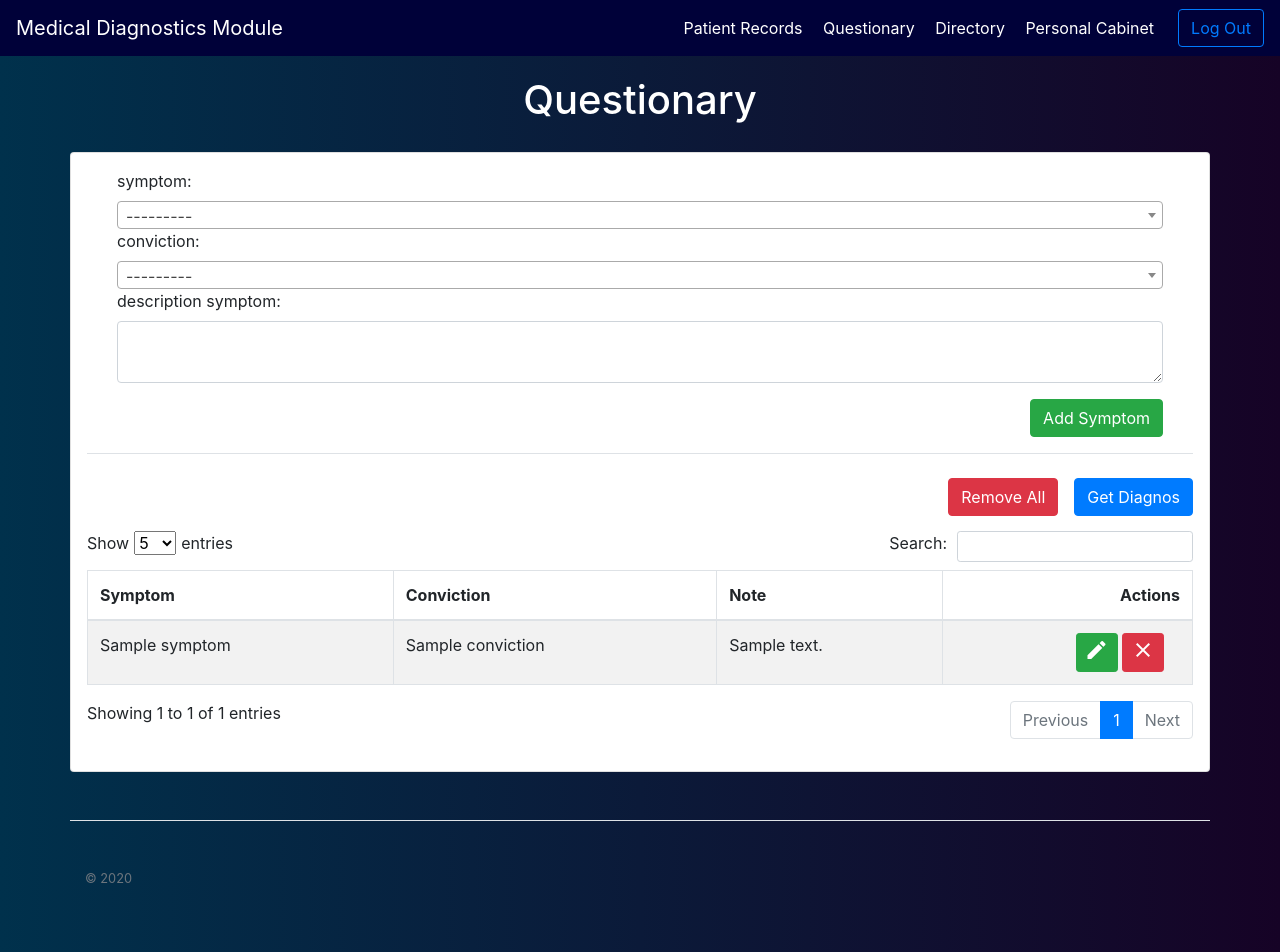
After one commit to VLco/PsichoDiagnosis, a Django app: a page that uses core/templates/core/view_form.html in a window 1280 px wide. The commit adds this page. Run offline with Django 3.2, Linux system fonts and the light colour scheme; tables that the repository leaves empty hold one stand-in row (values such as "Sample post"); some libraries are stand-ins or nearby versions.

Commit message:
change form, diagnosis

```diff
--- a/core/admin.py
+++ b/core/admin.py
@@ -24,6 +24,9 @@ admin.site.register(PatientRecord)
 admin.site.register(PatientList)
 admin.site.register(Anamesis)
 admin.site.register(Epicrisis)
+admin.site.register(Diagnosis)
+admin.site.register(Symptom)
+admin.site.register(SelectedSymptoms)
 # admin.site.register(Answer)
 # admin.site.register(Ancket)
 # admin.site.register(Patient)
--- a/core/forms.py
+++ b/core/forms.py
@@ -324,3 +324,28 @@ class formEpicrisis(forms.Form):
     hospitalization.widget.attrs.update({'class': 'form-control'})
     hospitalDischarge.widget.attrs.update({'class': 'form-control'})
     is_over.widget.attrs.update({'class': 'form-control'})
+
+
+class FormSymptomForm(forms.Form):
+    idSymRow= forms.IntegerField(required='', label="")
+    idSymId= forms.IntegerField(required='', label="")
+    idForm = forms.IntegerField(required='', label="")
+    idSym = forms.ModelChoiceField(queryset=Symptom.objects.all(), to_field_name="id", label="symptom")
+    idConv = forms.ModelChoiceField(queryset=Conviction.objects.all(), to_field_name="id", label="conviction")
+    note = forms.CharField(required='',max_length=1000, widget=forms.Textarea(attrs={'rows': 2, 'cols': 40}), label="description symptom")
+
+    idSym.widget.attrs.update({'class': 'form-control'})
+    idConv.widget.attrs.update({'class': 'form-control'})
+    note.widget.attrs.update({'class': 'form-control'})
+
+class uFormSymptomForm(forms.Form):
+    uqidSymRow= forms.IntegerField(required='', label="")
+    uqidSymId= forms.IntegerField(required='', label="")
+    uqidForm = forms.IntegerField(required='', label="")
+    uqidSym = forms.ModelChoiceField(queryset=Symptom.objects.all(), to_field_name="id", label="symptoms")
+    uqidConv = forms.ModelChoiceField(queryset=Conviction.objects.all(), to_field_name="id", label="convictions")
+    uqnote = forms.CharField(required='',max_length=1000, widget=forms.Textarea(attrs={'rows': 2, 'cols': 40}), label="description symptoms")
+
+    uqidSym.widget.attrs.update({'class': 'form-control'})
+    uqidConv.widget.attrs.update({'class': 'form-control'})
+    uqnote.widget.attrs.update({'class': 'form-control'})
--- a/core/models.py
+++ b/core/models.py
@@ -116,9 +116,9 @@ class Conviction(models.Model):
 
 class Form(models.Model):
     Diagnosis = models.ForeignKey(Diagnosis, on_delete=models.CASCADE)
-    Diagnos = models.ForeignKey(Diagnos, on_delete=models.CASCADE)
+    Diagnos = models.ForeignKey(Diagnos, on_delete=models.CASCADE, null=True)
     Name = models.CharField(max_length=1000, verbose_name='name')
-    DateForm = models.DateField(default=date.today(), null=True)
+    DateForm = models.DateField(default=date.today())
     Note = models.CharField(max_length=50000, verbose_name='note')
     Conviction = models.ForeignKey(Conviction, on_delete=models.CASCADE, null=True)
 
--- /dev/null
+++ b/core/templates/core/view_form.html
@@ -0,0 +1,360 @@
+{% extends 'core/base.html' %}
+{% block title %}Questionary{% endblock %}
+
+{% block content %}
+<div class="d-flex justify-content-center mt-3">
+    <div class="col-md-7 mb-1 mt-1 text-white text-center ">
+        <div class="container">
+            <h1 class="jumbotron-heading">Questionary</h1>
+        </div>
+    </div>
+</div>
+
+
+<div class="card container bg-white mt-3 p-3 ">
+    <div>
+        <div class="container border-bottom mb-4 ">
+            <form class="container pb-3 add-sym" method="POST">
+                {% csrf_token %}
+                {{ formS }}
+                <div class="d-flex flex-row-reverse mt-3">
+                    <button type="submit" class="btn btn-success">Add Symptom</button>
+                </div>
+
+            </form>
+        </div>
+
+        <table id="symptom_table" class="table table-striped table-bordered " cellspacing="0" style="width:100%">
+            <thead>
+                <div class="d-flex justify-content-between mt-3">
+                    <div class="row mt-1 ml-1 ">
+                        <h5 id="diagnos_get" class="text-primary jumbotron-heading"></h5>
+                        <h5 id="conviction_get" class="ml-2 text-primary jumbotron-heading"></h5>
+                    </div>
+                    <div>
+                        <a id="del_symptom_btn" href="#"  class="btn btn-danger btn-xs pull-left mr-3">Remove All</a>
+                        <a id="symptom_btn" href="#"  class="btn btn-primary btn-xs pull-left">Get Diagnos</a>
+                    </div>
+
+                </div>
+
+                <tr>
+                    <th>Symptom</th>
+                    <th>Conviction</th>
+                    <th>Note</th>
+                    <th class="text-right">Actions</th>
+                </tr>
+            </thead>
+            <tbody>
+                {% for symptom in symptomes %}
+                <tr>
+                    <td>{{ symptom.Symptom.Name }}</td>
+                    <td>{{ symptom.Conviction.Name }}</td>
+                    <td>{{ symptom.Note }}</td>
+                    <td class="td-actions text-right">
+                        <button type="button" rel="tooltip" data-id="{{ symptom.id }}" class="btn btn-success btn-just-icon btn-sm update" data-original-title="" title="">
+                            <i class="material-icons">edit</i>
+                        </button>
+                        <button type="button" rel="tooltip" data-id="{{ symptom.id }}" class="btn btn-danger btn-just-icon btn-sm delete mr-3" data-original-title="" title="">
+                            <i class="material-icons">close</i>
+                        </button>
+                    </td>
+                </tr>
+
+                {% endfor %}
+            </tbody>
+        </table>
+    </div>
+</div>
+
+<form id="form_sym" class="add-form" method="POST">
+    <div id="add_symptom" class="modal" tabindex="0" role="dialog">
+        <div class="modal-dialog" role="document">
+          <div class="modal-content">
+            <div class="modal-header">
+              <h5 class="modal-title">Create symptom rule</h5>
+              <button type="button" class="close" data-dismiss="modal" aria-label="Close">
+                <span aria-hidden="true">&times;</span>
+              </button>
+            </div>
+            <div class="modal-body container d-flex flex-column">
+              {% csrf_token %}
+              {{ uformS }}
+            </div>
+            <div class="modal-footer">
+              <button type="button" class="btn btn-secondary" data-dismiss="modal">Close</button>
+              <button type="submit" class="btn btn-primary">Update</button>
+             </div>
+          </div>
+        </div>
+    </div>
+</form>
+
+
+<script>
+    $(document).ready(function(){
+        // Скрываем и отображаем необходимые поля
+        $('#id_idSymRow').hide();
+        $('#id_idSymId').hide();
+        $('#id_idForm').hide();
+        $('#id_idForm').val({{ form.id }});
+        $("#id_uqidSymRow").hide();
+        $("#id_uqidSymId").hide();
+        $("#id_uqidForm").hide();
+
+        //Работа с таблицами
+        $('#symptom_table').DataTable({
+            "aLengthMenu": [[5, 10, 25, -1], [5, 10, 25, "All"]]
+        });
+        $("[data-toggle=tooltip]").tooltip();
+
+        //Списки формы
+        $('#id_idSym').select2();
+        $('#id_idConv').select2();
+        $("#id_uqidSym").select2({dropdownParent: $("#add_symptom")});
+        $("#id_uqidConv").select2({dropdownParent: $("#add_symptom")});
+
+        //Тут мы только получаем данные для записи (изменение и открытие формы)
+        $(document).delegate('.update', 'click', function() {
+            var idelem = $(this).data('id');
+            var row = $(this).closest("tr").get(0);
+
+            url_get = "{% url 'get_questForm' %}";
+            form_name= "#form_sym";
+            modal_name= "#add_symptom";
+            table_name= "#symptom_table";
+
+            var oTable = $(table_name).dataTable();
+            rowids = oTable.fnGetPosition(row);
+
+            if(url_get !=""){
+                $.post(url_get, {id:idelem, 'csrfmiddlewaretoken': '{{ csrf_token }}'}, function(data) {
+                    if(data.id != -1){
+                        $("#id_uqidSymRow").val(parseInt(rowids));
+                        $("#id_uqidSymId").val(data.id);
+                        $("#id_uqidForm").val("{{form.id}}");
+                        $("#id_uqidSym").val(data.sym);
+                        $("#id_uqidConv").val(data.conv);
+                        $("#id_uqnote").val(data.note);
+
+                        document.getElementById("select2-id_uqidSym-container").textContent=data.namesym;
+                        document.getElementById("select2-id_uqidConv-container").textContent=data.nameconv;
+                        $(modal_name).modal('show');
+                    }
+                    else {
+                        alert("Data not recognized");
+                    }
+                });
+            } else{
+                alert("Error: url not correct");
+            }
+        });
+
+        // Добавление данных
+        $('.add-sym').submit(function(e){
+            e.preventDefault();
+            url_add = "{% url 'add_questForm' %}";
+            table_name= "#symptom_table";
+
+            rowid = $(this)[0][1]["value"];
+            iddb = $(this)[0][1]["value"];
+
+            datain = $(this).serialize();
+            if(url_add !=""){
+
+                    $.post(url_add, datain, function(data) {
+                    if(data.id == "-1"){
+                        alert("Line not added");
+                    }else if(data.id == "-2"){
+                        alert("Line not added, symptom exists");
+                    } else {
+                        var rData = [
+                            data.sym,
+                            data.conv,
+                            data.note,
+                            '<div class="container text-right">'+
+                            '<button type="button" rel="tooltip" data-id="'+data.id+'"  class="btn btn-success btn-just-icon btn-sm pr-2 update" data-original-title="" title=""> '+
+                               '<i class="material-icons">edit</i>'+
+                            '</button> '+
+                            '<button type="button" rel="tooltip" data-id="'+data.id+'"  class="btn btn-danger btn-just-icon btn-sm delete " data-original-title="" title="">'+
+                                '<i class="material-icons">close</i>'+
+                            '</button>'+
+                            '</div>'
+                        ];
+                        $(table_name).DataTable().row.add(rData).draw(false);
+
+
+                        $('.add-sym')[0].reset();
+                        $('#id_idForm').val("{{login}}");
+                        document.getElementById("select2-id_idSym-container").textContent="---------";
+                        document.getElementById("select2-id_idConv-container").textContent="---------";
+                     }
+                    });
+
+
+            } else{
+                alert("Error: url not correct");
+            }
+        });
+
+
+
+
+        // Обновление данных
+        $('.add-form').submit(function(e){
+            e.preventDefault();
+            url_add = "{% url 'add_questForm' %}";
+            url_update = "{% url 'update_questForm' %}";
+            table_name= "#symptom_table";
+
+            rowid = $(this)[0][2]["value"];
+            iddb = $(this)[0][3]["value"];
+            datain = $(this).serialize();
+            if(url_add !=""){
+                    $.post(url_update, datain, function(data) {
+                    if(data.id == "-1"){
+                        alert("The line is not changed");
+                    }else if(data.id == "-2"){
+                        alert("Line not changed, symptom exists");
+                    } else {
+                        var rData = [
+                            data.sym,
+                            data.conv,
+                            data.note,
+                            '<div class="container text-right">'+
+                            '<button type="button" rel="tooltip" data-id="'+data.id+'" class="btn btn-success btn-just-icon btn-sm pr-2 update" data-original-title="" title=""> '+
+                               '<i class="material-icons">edit</i>'+
+                            '</button> '+
+                            '<button type="button" rel="tooltip" data-id="'+data.id+'" class="btn btn-danger btn-just-icon btn-sm delete " data-original-title="" title="">'+
+                                '<i class="material-icons">close</i>'+
+                            '</button>'+
+                            '</div>'
+                        ];
+                        $(table_name).DataTable().row(rowid).data(rData).draw();
+
+                        $('#add_symptom').modal('hide');
+                        $('.add-form').trigger('reset');
+                        $('#id_uqidForm').val("{{login}}");
+                        document.getElementById("select2-id_uqidSym-container").textContent="---------";
+                        document.getElementById("select2-id_uqidConv-container").textContent="---------";
+                    }
+                    });
+
+
+            } else{
+                alert("Error: url not correct");
+            }
+        });
+
+
+
+        //Получение диагноза
+        $(document).delegate('#symptom_btn', 'click', function() {
+            id ="{{form.id}}";
+            url="{% url 'alg_mamdani_upForm' %}"
+            $.post(url, {idForm:id, 'csrfmiddlewaretoken': '{{ csrf_token }}'}, function(data) {
+                if(data.id != -1){
+                    document.getElementById('diagnos_get').textContent="Diagnosis: " + data.name;
+                    document.getElementById('conviction_get').textContent="Conviction: "+ data.nameconv;
+                } else{
+                    document.getElementById('diagnos_get').textContent="Diagnosis: Not found";
+                    document.getElementById('conviction_get').textContent="Conviction: Not found";
+                }
+
+            });
+        });
+
+        //Удаление всех симптомов
+        $(document).delegate('#del_symptom_btn', 'click', function() {
+            idForm="{{form.id}}";
+            url="{% url 'deleteall_questForm' %}"
+            var isOK = confirm("Are you sure?");
+            if(isOK){
+                $.post(url, {idForm:idForm, 'csrfmiddlewaretoken': '{{ csrf_token }}'}, function(data) {
+                    if(data == "0"){
+                        table_name= "#symptom_table";
+                        document.getElementById('diagnos_get').textContent="";
+                        document.getElementById('conviction_get').textContent="";
+                        var oTable = $(table_name).dataTable();
+                        oTable.fnDeleteRow();
+                    } else{
+                        alert("Line not deleted");
+                    }
+                });
+            }
+        });
+
+
+
+        // Удаление элемента из таблицы
+        $(document).delegate('.delete', 'click', function() {
+            var isOK = confirm("Are you sure?");
+            if(isOK){
+                var id = $(this).data('id');
+                var db = $(this).data('db');
+                var row = $(this).closest("tr").get(0);
+
+                url = "{% url 'delete_questForm' %}";
+                table_name= "#symptom_table";
+
+                if(url !=""){
+                    $.post(url, {id:id, 'csrfmiddlewaretoken': '{{ csrf_token }}'}, function(data) {
+                        if(data == "0"){
+                            var oTable = $(table_name).dataTable();
+                            oTable.fnDeleteRow(oTable.fnGetPosition(row));
+                        }
+                        else {
+                            alert("Line not deleted");
+                        }
+                    });
+                } else{
+                    alert("Error: url not correct");
+                }
+            }
+
+        });
+
+    });
+
+</script>
+
+<style>
+
+ #symptom_table_filter{
+    float: right;
+}
+ #symptom_table_paginate{
+    float: right;
+}
+#symptom_table_length{
+    float: left;
+}
+#symptom_table_length label{
+    display: flex;
+    flex-direction: row;
+    justify-content: center;
+    margin-top: 15px;
+}
+
+#symptom_table_length select{
+   margin-left: 5px;
+   margin-right: 5px;
+}
+
+#symptom_table_filter label{
+    display: flex;
+    flex-direction: row;
+    justify-content: center;
+    margin-top: 15px;
+}
+
+#symptom_table_filter input{
+    margin-left: 10px;
+}
+
+.add-elem{
+    margin-top: 10px;
+}
+</style>
+
+{% endblock %}
--- a/core/urls.py
+++ b/core/urls.py
@@ -57,6 +57,10 @@ urlpatterns = [
     path('patient_records/view/<int:id_p>/<login>/treatment-<int:id_tr>/del=<int:id_entry>', views.delete_diagnosis, name="delete_diagnosis"),
     path('patient_records/view/<int:id_p>/<login>/treatment-<int:id_tr>/diagnosis-<int:id_d>', views.view_diagnosis,
          name="view_diagnosis"),
+    path('form/<login>/del=<int:id_entry>', views.delete_form,
+         name="delete_form"),
+    path('patient_records/view/<int:id_p>/<login>/treatment-<int:id_tr>/diagnosis-<int:id_d>/form-<int:id_f>', views.view_form,
+         name="view_form"),
 
     path("<login>-personal_cabinet/", views.personal_cabinet, name="personal_cabinet"),
     path("person/get", views.get_person, name="get_person"),
@@ -75,7 +79,14 @@ urlpatterns = [
     path('questdoc/get/', views.get_questdoc, name="get_questdoc"),
     path('questdoc/update/', views.update_questdoc, name="update_questdoc"),
 
+    path('questForm/add/', views.add_questForm, name="add_questForm"),
+    path('questForm/delete/', views.delete_questForm, name="delete_questForm"),
+    path('questForm/deleteall/', views.deleteall_questForm, name="deleteall_questForm"),
+    path('questForm/get/', views.get_questForm, name="get_questForm"),
+    path('questForm/update/', views.update_questForm, name="update_questForm"),
+
     path('mamdani/', views.alg_mamdani_up, name="alg_mamdani_up"),
+    path('mamdani/form/', views.alg_mamdani_upForm, name="alg_mamdani_upForm"),
 
 
 
--- a/core/views.py
+++ b/core/views.py
@@ -1314,17 +1314,17 @@ def view_diagnosis(request, id_p, login, id_tr, id_d):
     else:
         formAdd = formForm(request.POST)
         if formAdd.is_valid():
-            f = Form()
-            f.Diagnosis = diag
-            f.Diagnos = Diagnos.objects.get(id=request.POST.get('diagnos'))
-            f.Name = request.POST.get('name')
-            f.Note = request.POST.get('note')
-            f.Conviction = 0
-            if f.DateForm is request.POST.get('dateForm', False):
-                f.StartDiagnosis = request.POST.get('dateForm')
-            f.save()
-            return HttpResponseRedirect(
-                reverse("view_diagnosis", args=[patient.id, user.login, treatment.id, diag.id]))
+            if not Form.objects.filter(Name=request.POST.get('name'), Note=request.POST.get('name'), Diagnosis=diag).exists():
+                f = Form()
+                f.Diagnosis = diag
+                f.Name = request.POST.get('name')
+                f.Note = request.POST.get('note')
+                if f.DateForm is request.POST.get('dateForm', False):
+                    f.DateForm = request.POST.get('dateForm')
+                f.save()
+                return HttpResponseRedirect(
+                    reverse("view_form", args=[patient.id, user.login, treatment.id, diag.id, f.id]))
+
     context = {
         'login': login,
         'patient': patient,
@@ -1337,6 +1337,43 @@ def view_diagnosis(request, id_p, login, id_tr, id_d):
     template = "core/view_diagnosis.html"
     return render(request, template, context)
     pass
+
+
+def delete_form(request, login, id_entry):
+    form = Form.objects.get(id=id_entry)
+    diagnosis = form.Diagnosis
+    treatment = diagnosis.Treatment
+    patient = treatment.Record
+    form.delete()
+    return HttpResponseRedirect(reverse("view_diagnosis", args=[patient.id, login, treatment.id, diagnosis.id]))
+    pass
+
+
+def view_form(request, id_p, login, id_tr, id_d, id_f):
+    user = Doctor.objects.get(login=login)
+    patient = PatientRecord.objects.get(id=id_p)
+    treatment = Treatment.objects.get(id=id_tr)
+    diag = Diagnosis.objects.get(id=id_d)
+    form = Form.objects.get(id=id_f)
+    symptomes = SelectedSymptoms.objects.filter(Form=form.id)
+    formS = FormSymptomForm()
+    uformS = uFormSymptomForm()
+    context = {
+        'login': login,
+        'patient': patient,
+        'user': user,
+        'diagnosis': diag,
+        "treatment": treatment,
+        "form": form,
+        "formS": formS,
+        "uformS": uformS,
+        'symptomes': symptomes,
+    }
+    template = "core/view_form.html"
+    return render(request, template, context)
+    pass
+
+
 
 #####
 #Персона
@@ -1581,6 +1618,79 @@ def update_questdoc(request):
     return HttpResponse(json.dumps({'id': error}), content_type="application/json")
 
 
+def add_questForm(request):
+    error=-1
+
+    if request.method == "POST":
+        idSym = request.POST.get("idSym")
+        idConv = request.POST.get("idConv")
+        idForm = request.POST.get("idForm")
+        note = request.POST.get("note")
+        if not SelectedSymptoms.objects.all().filter(Symptom=idSym, Form=idForm):
+            selectS = SelectedSymptoms()
+            selectS.Form = Form.objects.get(id=idForm)
+            selectS.Symptom=Symptom.objects.get(id=idSym)
+            selectS.Conviction=Conviction.objects.get(id=idConv)
+            selectS.Note=note
+            selectS.save()
+            error=selectS.id
+            return HttpResponse(json.dumps({'id': error, 'sym':selectS.Symptom.Name, 'conv':selectS.Conviction.Name, 'note':selectS.Note}), content_type="application/json")
+        else:
+            error=-2
+    return HttpResponse(json.dumps({'id': error}), content_type="application/json")
+
+def delete_questForm(request):
+    error=1
+    if request.method == "POST":
+        id = request.POST.get("id")
+        if SelectedSymptoms.objects.all().filter(id=id):
+            SelectedSymptoms.objects.all().filter(id=id).delete()
+            error=0
+    return HttpResponse(error)
+
+
+def deleteall_questForm(request):
+    error=1
+    if request.method == "POST":
+        idForm = request.POST.get("idForm")
+        if SelectedSymptoms.objects.all().filter(Form=Form.objects.get(id=idForm)):
+            SelectedSymptoms.objects.all().filter(Form=Form.objects.get(id=idForm)).delete()
+            error=0
+    return HttpResponse(error)
+
+def get_questForm(request):
+    error=-1
+    if request.method == "POST":
+        id = request.POST.get("id")
+        if SelectedSymptoms.objects.all().filter(id=id):
+            relsym = SelectedSymptoms.objects.get(id=id)
+            return HttpResponse(json.dumps({'id': relsym.id, 'sym':relsym.Symptom.id, 'conv':relsym.Conviction.id, 'note':relsym.Note, 'namesym':relsym.Symptom.Name, 'nameconv':relsym.Conviction.Name}), content_type="application/json")
+    return HttpResponse(json.dumps({'id': error}), content_type="application/json")
+
+def update_questForm(request):
+    error=-1
+
+    if request.method == "POST":
+        id = request.POST.get("uqidSymId")
+        idSym = request.POST.get("uqidSym")
+        idConv = request.POST.get("uqidConv")
+        idForm= request.POST.get("uqidForm")
+        note= request.POST.get("uqnote")
+        if not SelectedSymptoms.objects.all().filter(Symptom=idSym, Form=idForm):
+            select = SelectedSymptoms.objects.get(id=id)
+            select.Form = Form.objects.get(id=idForm)
+            select.Symptom=Symptom.objects.all().get(id=idSym)
+            select.Conviction=Conviction.objects.get(id=idConv)
+            select.Note=note
+            select.save()
+            error=select.id
+            return HttpResponse(json.dumps({'id': error, 'sym':select.Symptom.Name, 'conv':select.Conviction.Name, 'note':select.Note}), content_type="application/json")
+        else:
+            error=-2
+    return HttpResponse(json.dumps({'id': error}), content_type="application/json")
+
+
+
 
 def alg_mamdani_up(request):
     login = request.POST.get("login")
@@ -1598,6 +1708,27 @@ def alg_mamdani_up(request):
 
     # selectDoctor.Symptom
     # selectDoctor.Conviction
+
+def alg_mamdani_upForm(request):
+    idForm = request.POST.get("idForm")
+    selects = SelectedSymptoms.objects.filter(Form_id=idForm)
+    diag_id, conv_id = alg_mamdani(selects)
+
+    if diag_id == -1:
+        # Диагноз не найден
+        return HttpResponse(json.dumps({'id': -1}), content_type="application/json")
+    else:
+        # Выдаем диагноз
+        diag = Diagnos.objects.get(id=diag_id)
+        form = Form.objects.get(id=idForm)
+        form.Diagnos = diag
+        form.Conviction = Conviction.objects.get(id=conv_id)
+        form.save()
+        return HttpResponse(json.dumps({'id': diag.id, 'name':diag.Name, 'idconv':conv_id, 'nameconv': Conviction.objects.get(id=conv_id).Name}), content_type="application/json")
+
+    # selectDoctor.Symptom
+    # selectDoctor.Conviction
+
 
 
 def verity_conv(sim, rul):
@@ -2350,4 +2481,8 @@ class MamdaniFormView(APIView):
         else:
             # Выдаем диагноз
             diag = Diagnos.objects.get(id=diag_id)
+            form = Form.objects.get(id=pk)
+            form.Diagnos = diag
+            form.Conviction = Conviction.objects.get(id=conv_id)
+            form.save()
             return Response({'id': diag.id, 'name':diag.Name, 'idconv':conv_id, 'nameconv': Conviction.objects.get(id=conv_id).Name})
```
Also changed, not shown: core/templates/core/view_diagnosis.html (+9 -11 lines).
